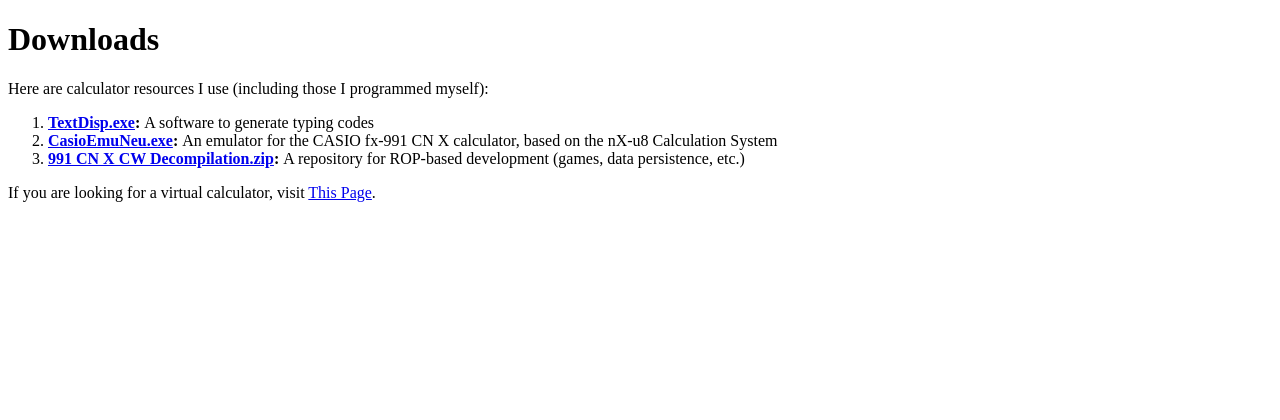
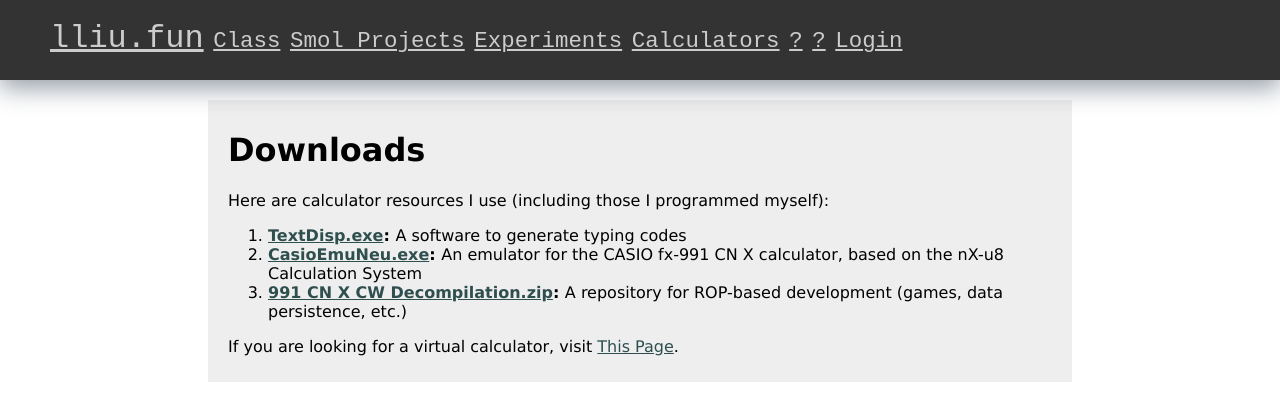
Before and after one commit to Lawrence123454321/Lawrence123454321.github.io, a website: page Calculator/Downloads/index.html in a window 1280 px wide. Drawn offline with Linux system fonts and the light colour scheme; files that its build step writes are made by us from their sources.

Commit message:
Fixed nav

```diff
--- a/Calculator/Downloads/index.html
+++ b/Calculator/Downloads/index.html
@@ -17,6 +17,6 @@
             </p>
             <p>If you are looking for a virtual calculator, visit <a href="../Calculator.html">This Page</a>.</p>
         </div>
-        <script src=".../navbar.js"></script>
+        <script src="../../navbar.js"></script>
     </body>
 </html>
```
